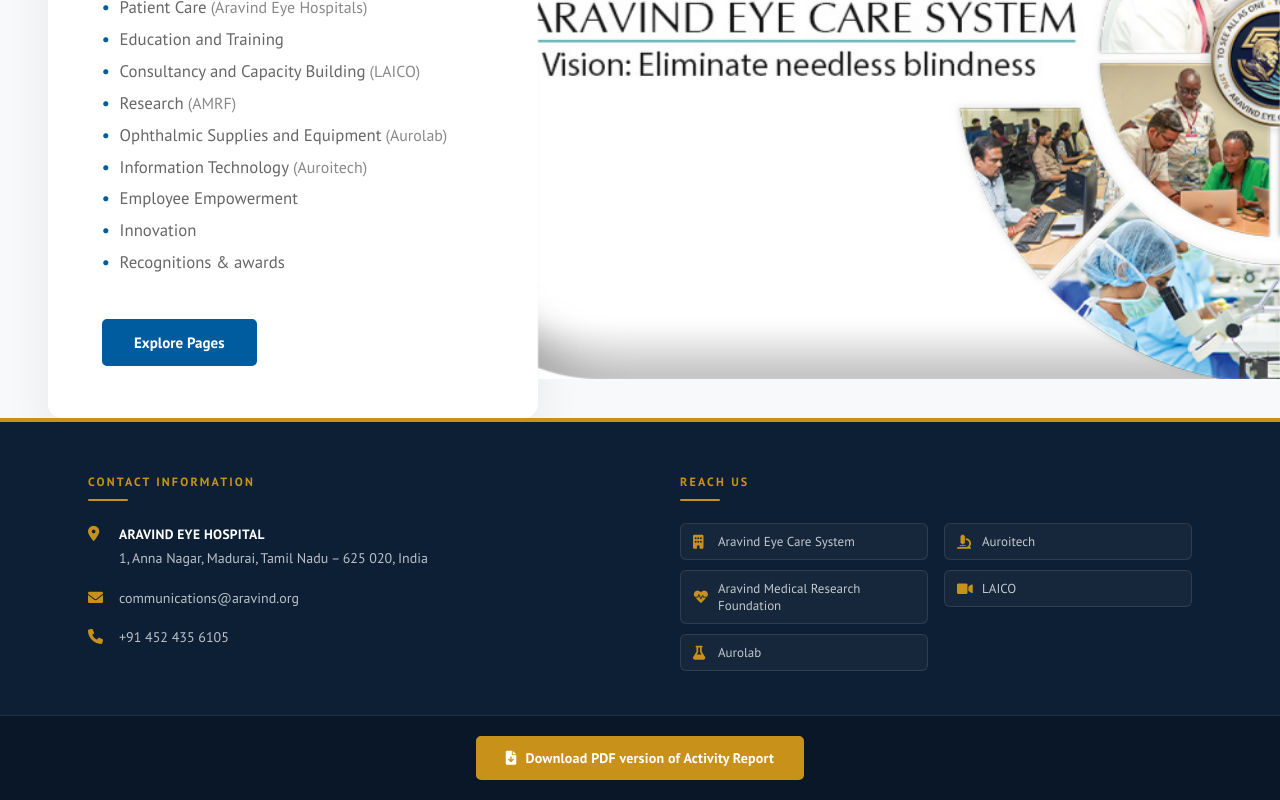
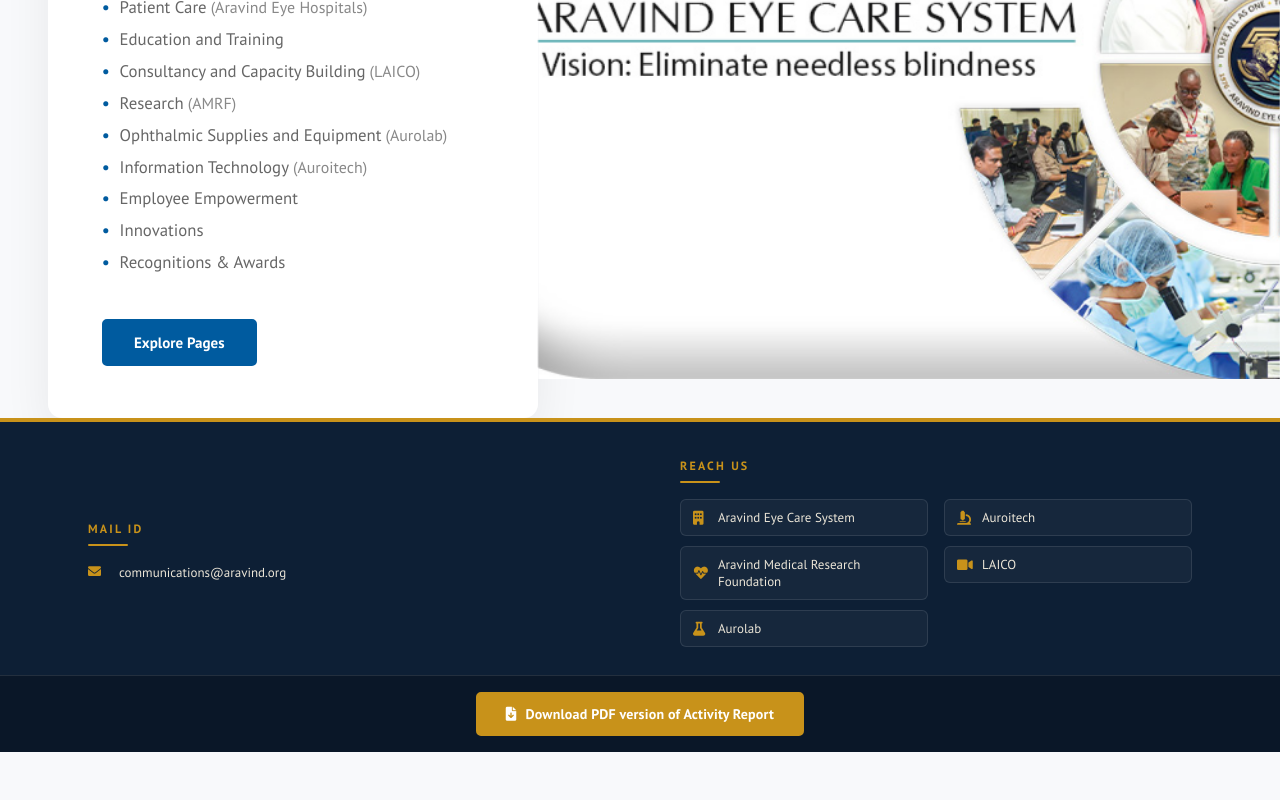
Before and after one commit to dharshini2003a/Activity-Report, a React (Vite) app: page /highlights in a window 1280 px wide. Shown: the part 355-1155 px from the top of the page. After the commit the page ends 1107 px from the top, so only its background shows below. Built offline with nearby package versions, Linux system fonts and the light colour scheme.

Commit message:
Updated pages

```diff
--- a/src/components/Footer.jsx
+++ b/src/components/Footer.jsx
@@ -1,8 +1,8 @@
 // ============================================================
-  //  Footer.jsx  —  Site Footer (Dark Navy Theme)
-  //  Used on: ALL pages — just import <Footer /> anywhere
-  //  Two columns: Contact Info | Reach Us links
-  // ============================================================
+//  Footer.jsx  —  Site Footer (Dark Navy Theme)
+//  Used on: ALL pages — just import <Footer /> anywhere
+//  Two columns: Contact Info | Reach Us links
+// ============================================================
 
 import "../styles/footer.css";
 
@@ -21,31 +21,15 @@
       <div className="site-footer-dark-inner">
 
         {/* ── LEFT: Contact Information ── */}
-        <div className="sfd-col">
-          <div className="sfd-col-title">Contact Information</div>
+        <div className="sfd-col sfd-col-contact">
+          <div className="sfd-col-title">Mail Id</div>
           <div className="sfd-divider" />
 
-          {/* Address */}
-          <div className="sfd-contact-item">
-            <i className="fa-solid fa-location-dot" aria-hidden="true" />
-            <div>
-              <strong>Aravind Eye Hospital</strong>
-              1, Anna Nagar, Madurai, Tamil Nadu – 625 020, India
-            </div>
-          </div>
-
-          {/* Email */}
           <div className="sfd-contact-item">
             <i className="fa-solid fa-envelope" aria-hidden="true" />
             <div>
               <a href="mailto:communications@aravind.org">communications@aravind.org</a>
             </div>
-          </div>
-
-          {/* Phone */}
-          <div className="sfd-contact-item">
-            <i className="fa-solid fa-phone" aria-hidden="true" />
-            <div>+91 452 435 6105</div>
           </div>
         </div>
 
--- a/src/components/HeroSection.jsx
+++ b/src/components/HeroSection.jsx
@@ -15,8 +15,8 @@
   { label: "Ophthalmic Supplies and Equipment",sub: "Aurolab" },
   { label: "Information Technology",           sub: "Auroitech" },
   { label: "Employee Empowerment",           sub: null },
-  { label: "Innovation",           sub: null },
-  { label: "Recognitions & awards",           sub: null },
+  { label: "Innovations",           sub: null },
+  { label: "Recognitions & Awards",           sub: null },
 
 
 
--- a/src/pages/Highlights.jsx
+++ b/src/pages/Highlights.jsx
@@ -44,8 +44,8 @@
 ══════════════════════════════════════ */
 const JUBILEE_GALLERY = [
   { id: 1, image: "Edit Aravind - Madurai - Golden Jubilee Logo unveiling and tree plantation (9) copy.webp", fallbackBg: "#0d1f35", caption: "Dr. Usha Kim launching the Golden Jublee celebration logo at Aravind-Madurai" },
-  { id: 2, image: "50 th_Final_Logo_2025.PNG.webp", fallbackBg: "#1a2d0d", contain: true, caption: "Jubilee celebration logo designed by Dr. Gokul Vasanth" },
-  { id: 3, image: "MDU_7697.webp", fallbackBg: "#2d1a0d", caption: "Staff participation in a Jubilee celebration at Aravind Madurai" },
+  { id: 2, image: "50 th_Final_Logo_2025.PNG.webp", fallbackBg: "#1a2d0d", contain: true, caption: "Jubilee celebration logo designed by Dr. Gokul Vasanth, Aravind-Pondicherry"},
+  { id: 3, image: "MDU_7697.webp", fallbackBg: "#2d1a0d", caption: "Staff participation in a Jubilee celebration at LAICO" },
   { id: 4, image: "AMRF.webp", fallbackBg: "#0d2d3a", caption: "Golden Jubilee activity at AMRF" },
   { id: 5, image: "Aurolab 01.webp", fallbackBg: "#0d2d3a", caption: "Golden Jubilee activity at Aurolab" },
   { id: 6, image: "Chennai 003 (2).webp", fallbackBg: "#0d2d3a", caption: "Golden Jubilee activity at Aravind-Chennai" },
--- a/src/styles/footer.css
+++ b/src/styles/footer.css
@@ -7,7 +7,7 @@
 .site-footer-dark {
   background: #0d1f35;
   border-top: 4px solid #c8921a;
-  padding: 52px 0 0;
+  padding: 36px 0 0;
   font-family: 'PT Sans', Helvetica, Arial, sans-serif;
 }
 
@@ -18,7 +18,19 @@
   padding: 0 48px;
   display: grid;
   grid-template-columns: 1fr 1fr;
-  gap: 48px 80px;
+  gap: 24px 80px;
+  align-items: center;
+}
+
+/* Left column now has its own title + divider (like Reach Us),
+   so it stays top-aligned instead of centered */
+.sfd-col-contact .sfd-contact-item {
+  font-size: 13px;
+  margin-bottom: 0;
+}
+
+.sfd-col-contact .sfd-contact-item i {
+  font-size: 13px;
 }
 
 /* ── Column title (CONTACT INFORMATION / REACH US) ── */
@@ -28,7 +40,7 @@
   letter-spacing: 2.2px;
   text-transform: uppercase;
   color: #c8921a;
-  margin-bottom: 10px;
+  margin-bottom: 8px;
   font-family: 'PT Sans', Helvetica, Arial, sans-serif;
 }
 
@@ -37,7 +49,7 @@
   width: 40px;
   height: 2px;
   background: #c8921a;
-  margin-bottom: 22px;
+  margin-bottom: 16px;
   border-radius: 2px;
   border: none;
 }
@@ -47,8 +59,8 @@
   display: flex;
   align-items: flex-start;
   gap: 13px;
-  margin-bottom: 16px;
-  color: rgba(255, 255, 255, 0.72);
+  margin-bottom: 0;
+  color: #ece6d8;
   font-size: 14px;
   line-height: 1.65;
 }
@@ -70,7 +82,7 @@
 }
 
 .sfd-contact-item a {
-  color: rgba(255, 255, 255, 0.72);
+  color: #ece6d8;
   text-decoration: none;
   transition: color 0.15s;
 }
@@ -93,7 +105,7 @@
   display: flex;
   align-items: center;
   gap: 9px;
-  color: rgba(255, 255, 255, 0.75);
+  color: #ece6d8;
   font-size: 13px;
   font-weight: 500;
   text-decoration: none;
@@ -122,10 +134,10 @@
 
 /* ── Bottom bar — PDF download ── */
 .sfd-bottom {
-  margin-top: 44px;
+  margin-top: 28px;
   border-top: 1px solid rgba(255, 255, 255, 0.10);
   background: rgba(0, 0, 0, 0.25);
-  padding: 20px 48px;
+  padding: 16px 48px;
   display: flex;
   align-items: center;
   justify-content: center;
```
